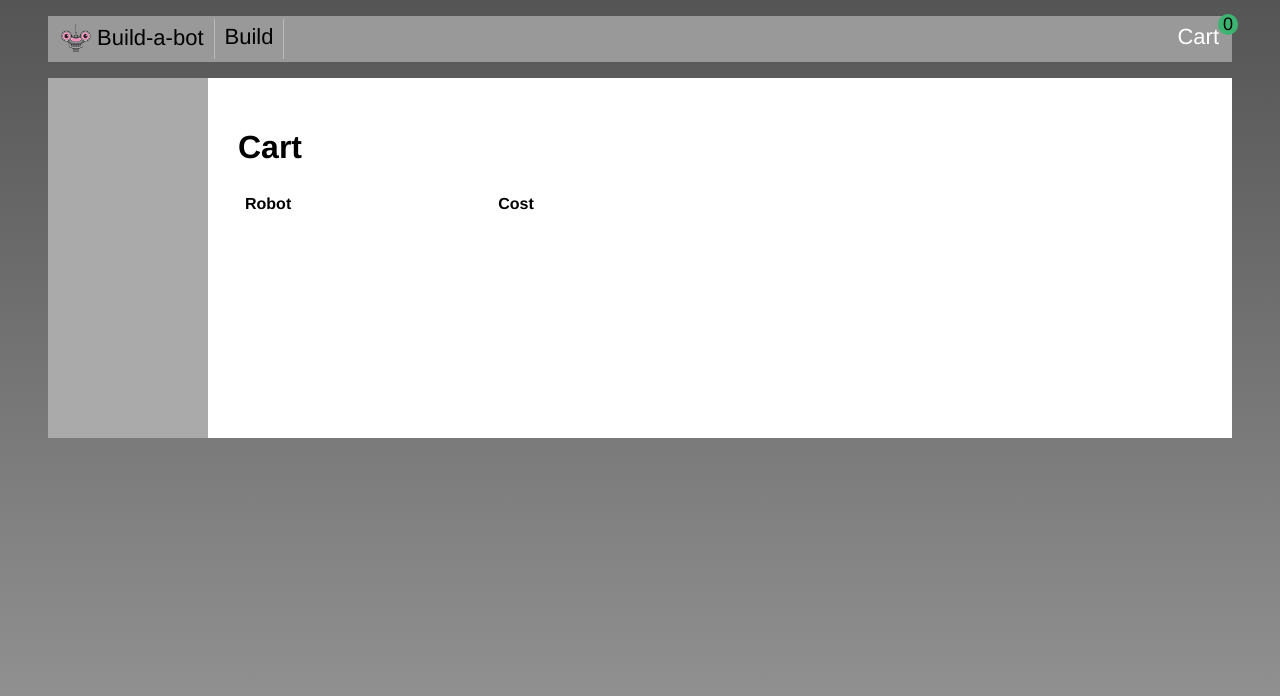
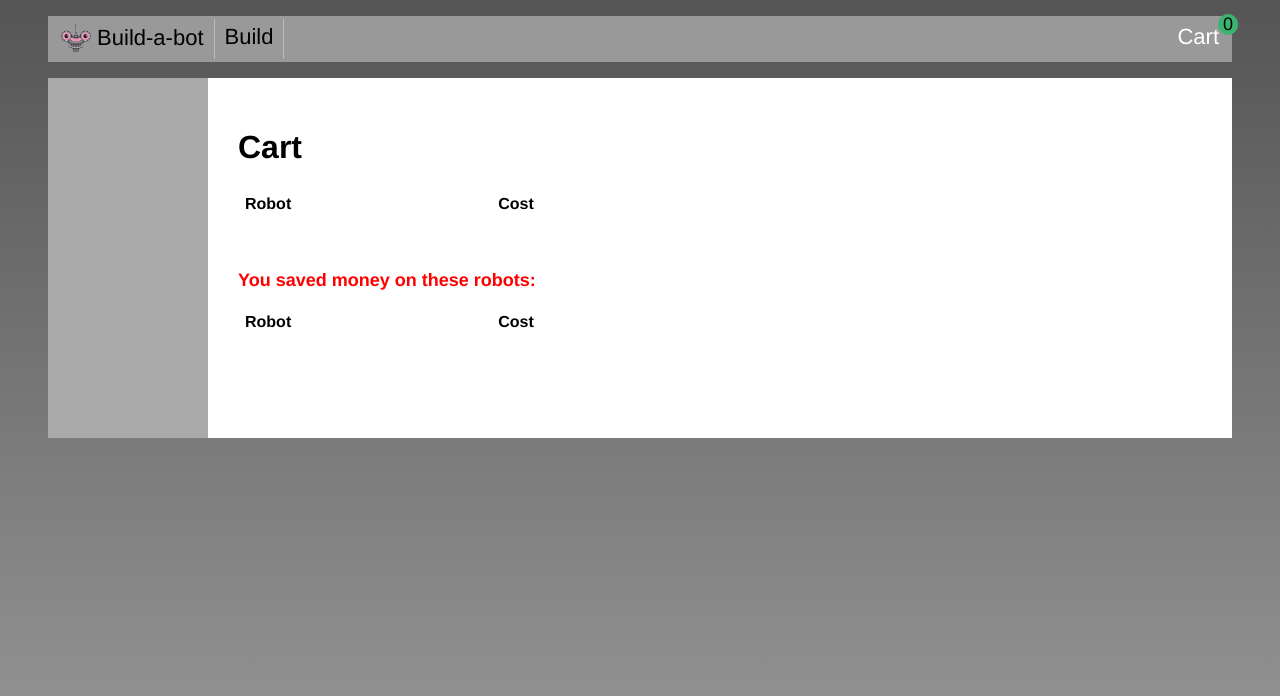
Before and after one commit to kelvinmatheus/build-a-bot, a Vue app: page /cart in a window 1280 px wide. Shown: the top 696 px of the page. Built offline with nearby package versions, Linux system fonts and the light colour scheme.

Commit message:
6.5 - Using Vuex Getters to Return Calculated Data

```diff
--- a/src/cart/ShoppingCart.vue
+++ b/src/cart/ShoppingCart.vue
@@ -23,6 +23,30 @@
       </tr>
       </tbody>
     </table>
+
+    <h2 class="sale-items">You saved money on these robots: </h2>
+    <table>
+      <thead>
+      <tr>
+        <th class="robot-title">
+          Robot
+        </th>
+        <th class="cost">
+          Cost
+        </th>
+      </tr>
+      </thead>
+      <tbody>
+      <tr v-for="(robot, index) in cartSaleItems" :key="index">
+        <td class="robot-title">
+          {{robot.head.title}}
+        </td>
+        <td class="cost">
+          {{robot.cost}}
+        </td>
+      </tr>
+      </tbody>
+    </table>
   </div>
 </template>
 
@@ -32,6 +56,9 @@
     computed: {
       cart() {
         return this.$store.state.cart;
+      },
+      cartSaleItems() {
+        return this.$store.getters.cartSaleItems;
       }
     }
   };
@@ -48,4 +75,10 @@
   .cost {
     text-align: right;
   }
+
+  .sale-items {
+    margin-top: 50px;
+    font-size: 18px;
+    color: red;
+  }
 </style>
--- a/src/store/index.js
+++ b/src/store/index.js
@@ -11,5 +11,10 @@ export default new Vuex.Store({
     addRobotToCart(state, robot) {
       state.cart.push(robot);
     }
+  },
+  getters: {
+    cartSaleItems(state) {
+      return state.cart.filter(item => item.head.onSale)
+    }
   }
 });
```
Also changed, not shown: summary.txt.
